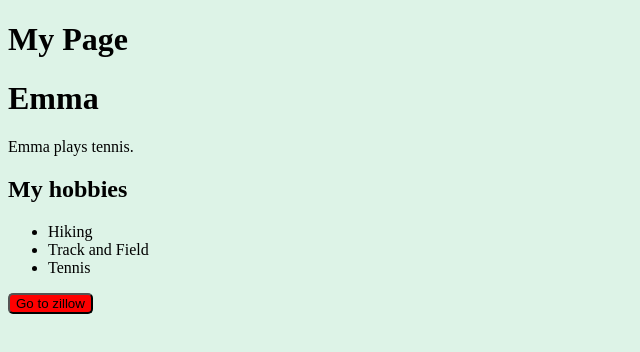
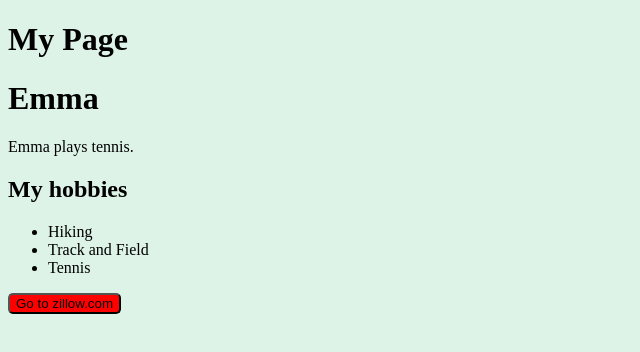
Before and after one commit to EmmaKranzow/EmmaKranzow.github.io, a plain HTML site: page index.html in a window 1280 px wide. Shown: the full height of the page, 0-640 px from the left. Drawn offline with Linux system fonts and the light colour scheme.

Commit message:
Added index and css

```diff
--- a/index.html
+++ b/index.html
@@ -19,6 +19,6 @@
             <li>Tennis</li>
         </ul>
     </div>
-    <a href="https://zillow.com"><button>Go to zillow</button></a>
+    <a href="https://zillow.com"><button>Go to zillow.com</button></a>
 </body>
 </html>
```
